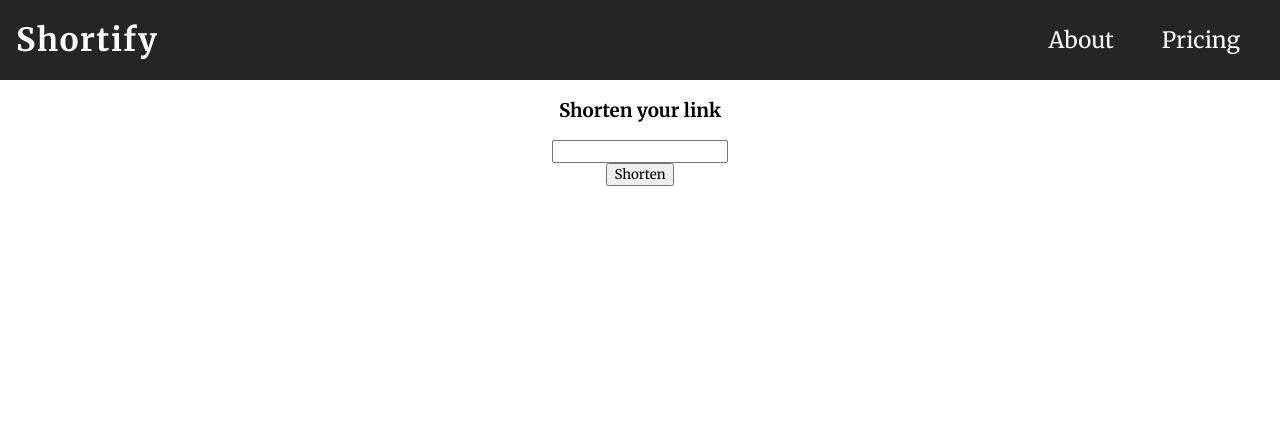
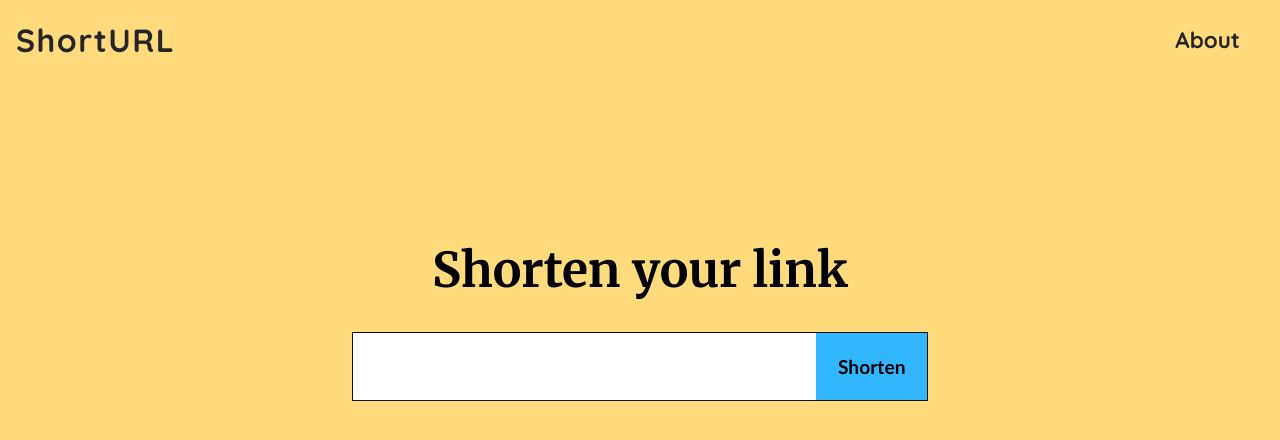
Before and after one commit to xFluzr/Link-Shortener, a React (Create React App) app: page / in a window 1280 px wide. Shown: the top 440 px of the page. Built offline with nearby package versions, Linux system fonts and the light colour scheme.

Commit message:
Added LinkList

```diff
--- /dev/null
+++ b/src/components/LinkList.js
@@ -0,0 +1,13 @@
+import React from 'react'
+
+const LinkList = ({links}) => {
+  return (<ul>
+        {links===null?"":links.map((item,index)=>(
+          <li key={index}><a href={item}>{item}</a></li>
+        ))}
+      </ul>
+
+  )
+}
+
+export default LinkList
--- a/src/components/Navbar.css
+++ b/src/components/Navbar.css
@@ -4,8 +4,9 @@
     justify-content: space-between;
     align-items: center;
     padding: 0.5rem 1rem;
-    background-color: #252525;
-    color:#fff;
+    color: var(--dark);
+    font-family: var(--font-main);
+    font-weight: bold;
 }
 .navbar__logo{
     font-size: 2rem;
@@ -30,6 +31,6 @@
 
 .navbar__link:hover{
     cursor: pointer;
-    color: #d6d6d6;
-    text-decoration: underline;
+    opacity: 0.9;
+
 }
--- a/src/components/Navbar.js
+++ b/src/components/Navbar.js
@@ -4,10 +4,9 @@ import './Navbar.css';
 const Navbar = () => {
   return (
     <nav className='navbar'>
-        <h1 className='navbar__logo'>Shortify</h1>
+        <h2 className='navbar__logo'>ShortURL</h2>
        <ul className='navbar__links'>
             <li className='navbar__link'>About</li>
-            <li className='navbar__link'>Pricing</li>
         </ul>
     </nav>
   )
--- a/src/components/ShortLinks.css
+++ b/src/components/ShortLinks.css
@@ -1,6 +1,49 @@
+main{
+    display: flex;
+    flex-direction: column;
+    justify-content: center;
+    align-items: center;
+    width: 100%;
+}
 .form{
     display: flex;
     flex-direction: column;
     justify-content: center;
     align-items: center;
+    border-radius: 15px;
+    padding: 8rem 0rem;
+    width: 45%;
+    margin: 0 auto;
 }
+.main-title{
+    font-family: var(--font-optional);
+    font-size: 3rem;
+}
+.form__input-wrapper{
+    border: 1px solid rgb(17, 17, 17);
+    display: flex;
+    width: 100%;
+}
+.form-input{
+    flex:6;
+    padding: 21px 20px;
+    font-size: 1.3rem;
+    outline: 0;
+    border: 0;
+    font-weight: 700;
+    font-family: 'Trebuchet MS', sans-serif;
+}
+.form-btn{
+    flex: 1;
+    background-color:#32b6ff ;
+    border: 0;
+    outline: 0;
+    padding: 20px 20px;
+    font-size: 1.2rem;
+    font-weight: 700;
+    font-family: 'Trebuchet MS', sans-serif;
+}
+.form-btn:hover{
+    background-color: #30b4fc ;
+    cursor: pointer;
+}
--- a/src/components/ShortenLink.js
+++ b/src/components/ShortenLink.js
@@ -1,11 +1,11 @@
-import React, { useEffect, useState } from 'react'
+import React, {useState } from 'react'
 import { fetchData } from '../utils/api';
+import LinkList from './LinkList';
 import './ShortLinks.css';
 
 const ShortenLink = () => {
   const [inputValue,setInputValue]=useState('');
-  const [isSent,setIsSent]=useState(false);
-  const [shortLinks,setShortLinks]=useState(null)
+  const [links,setLinks]=useState(null)
 
   const inputHanlder=(e)=>{
     setInputValue(e.target.value)
@@ -13,13 +13,12 @@ const ShortenLink = () => {
 
   const submitHandler=(e)=>{
     e.preventDefault();
-    setIsSent(true)
-    setInputValue('')
+    setInputValue('');
     const fetchingData=async()=>{
       try{
         const responseData=await fetchData(`${inputValue}`);
-        setShortLinks(responseData)
-        console.log(responseData)
+        setLinks(responseData)
+
       }catch{
         throw Error("Something went wrong");
       }
@@ -30,18 +29,17 @@ const ShortenLink = () => {
 
 
   return (
-    <>
+    <main>
       <form className='form' onSubmit={submitHandler}>
-          <h3>Shorten your link</h3>
-          <input type='text' value={inputValue} onChange={inputHanlder}/>
-          <button type='submit'>Shorten</button>
+          <h1 className='main-title'>Shorten your link</h1>
+          <div className='form__input-wrapper'>
+            <input className='form__input-item form-input'type='text' value={inputValue} onChange={inputHanlder}/>
+            <button className='form__input-item form-btn'type='submit'>Shorten</button>
+          </div>
+
       </form>
-      <ul>
-        {shortLinks===null?'':shortLinks.map((item,index)=>(
-          <li key={index}><a href={item}>{item}</a></li>
-        ))}
-      </ul>
-    </>
+      <LinkList links={links}/>
+    </main>
   )
 }
 
--- a/src/index.css
+++ b/src/index.css
@@ -1,10 +1,23 @@
-@import url('https://fonts.googleapis.com/css2?family=Merriweather:wght@400;700&display=swap');
+@import url('https://fonts.googleapis.com/css2?family=Merriweather:wght@400;700&family=Quicksand:wght@400;700&display=swap');
+
+/*Variables*/
+:root{
+    --primary:#FFDB7D;
+    --dark:#252525;
+    --light:#eeeeee;
+    --font-main:'Quicksand', sans-serif;
+    --font-optional:'Merriweather', sans-serif;
+}
+
 *{
     box-sizing: border-box;
-    font-family: 'Merriweather', serif;
 }
 
 body{
     margin: 0;
     padding: 0;
 }
+#root{
+    background-color: #FFDB7D;
+    height: 100vh;
+}
```
